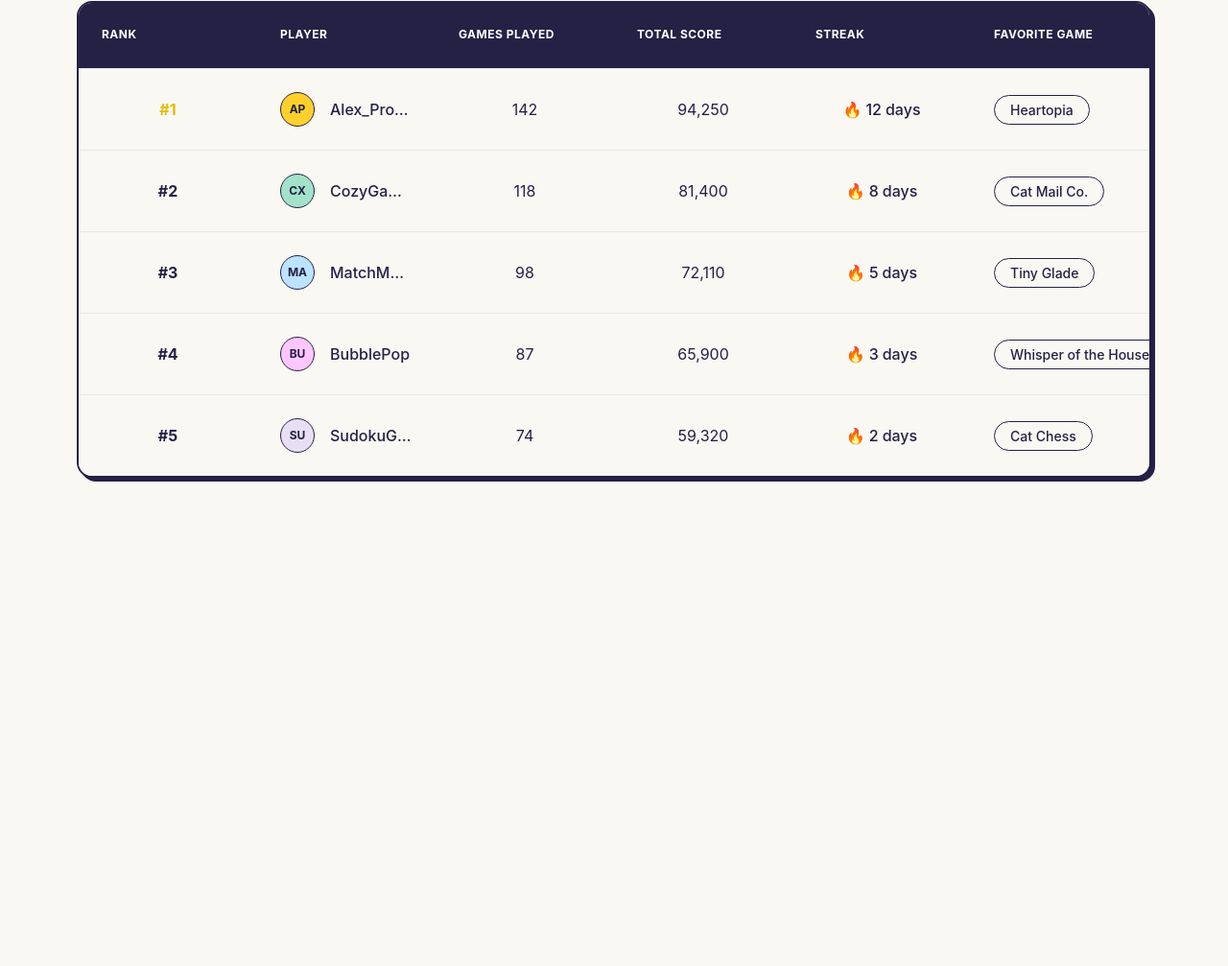
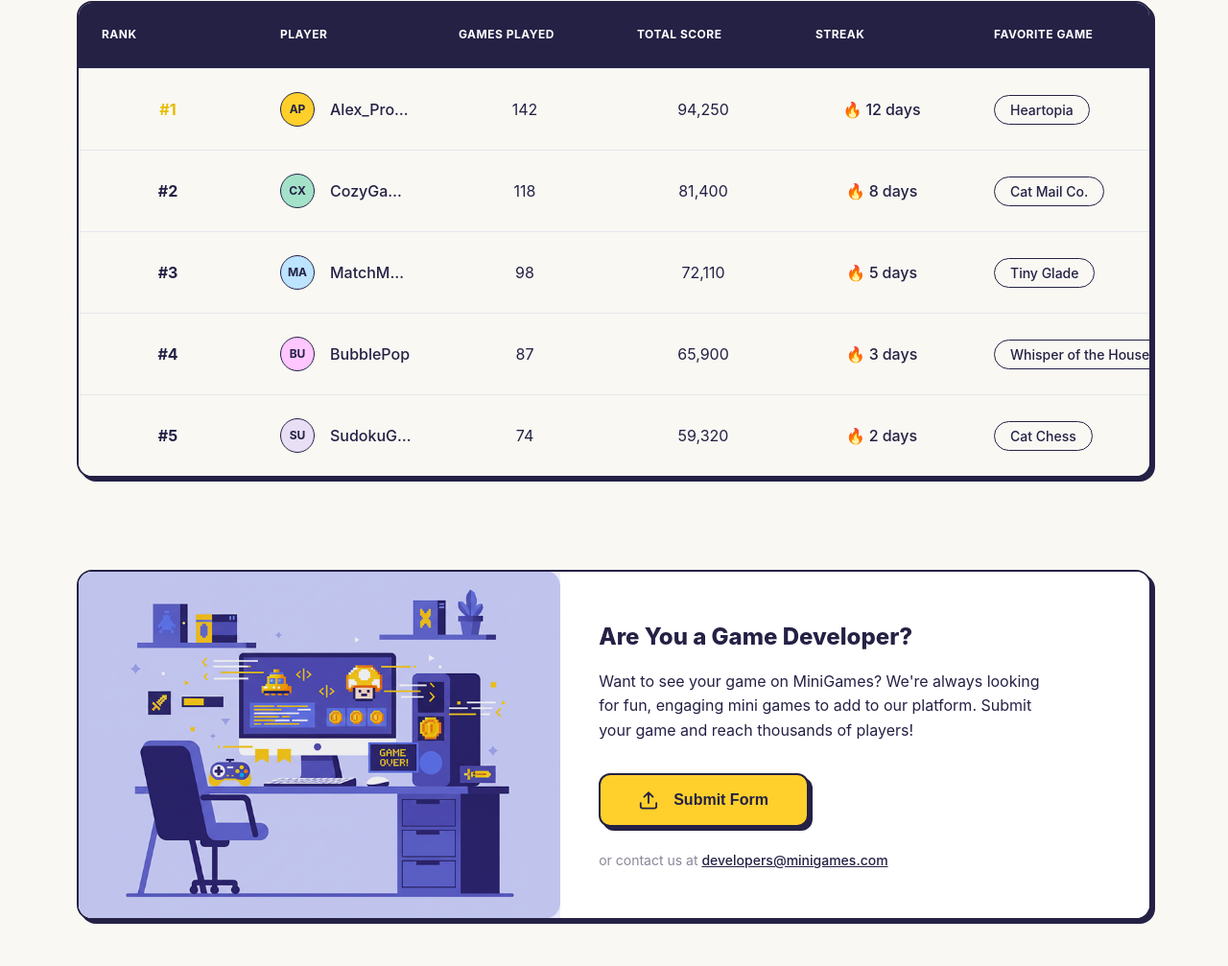
Before and after one commit to abnzrdev/minigames, a website built with Vite: page index.html in a window 1280 px wide. Shown: the part 1439-2446 px from the top of the page at 96% size. Before the commit the page ends 1985 px from the top, so only its background shows below. Built offline with nearby package versions, Linux system fonts and the light colour scheme.

Commit message:
feat: implement game developer CTA section

```diff
--- /dev/null
+++ b/src/components/GameDev.ts
@@ -0,0 +1,43 @@
+import developerCtaArt from '../assets/games/developer-cta-art.png';
+import uploadIcon from '../assets/games/upload-game-icon.svg';
+
+export function renderGameDev(): HTMLElement {
+  const section = document.createElement('section');
+  section.className = 'game-dev';
+  section.id = 'game-dev';
+  section.setAttribute('aria-labelledby', 'game-dev-heading');
+
+  section.innerHTML = `
+    <div class="layout-container">
+      <div class="game-dev__layout">
+        <div class="game-dev__art" aria-hidden="true">
+          <img
+            class="game-dev__art-image"
+            src="${developerCtaArt}"
+            width="720"
+            height="520"
+            alt=""
+          />
+        </div>
+
+        <div class="game-dev__panel">
+          <h2 class="game-dev__heading" id="game-dev-heading">Are You a Game Developer?</h2>
+          <p class="game-dev__text">
+            Want to see your game on MiniGames? We&apos;re always looking for fun, engaging mini
+            games to add to our platform. Submit your game and reach thousands of players!
+          </p>
+          <button type="button" class="game-dev__cta">
+            <img src="${uploadIcon}" width="20" height="20" alt="" class="game-dev__cta-icon" />
+            Submit Form
+          </button>
+          <p class="game-dev__note">
+            or contact us at
+            <a href="mailto:developers@minigames.com" class="game-dev__email">developers@minigames.com</a>
+          </p>
+        </div>
+      </div>
+    </div>
+  `;
+
+  return section;
+}
--- a/src/main.ts
+++ b/src/main.ts
@@ -3,6 +3,7 @@ import { renderHeader } from './components/Header';
 import { renderHero } from './components/Hero';
 import { renderCarousel } from './components/Carousel';
 import { renderLeaderboard } from './components/Leaderboard';
+import { renderGameDev } from './components/GameDev';
 
 const app = document.getElementById('app');
 if (app) {
@@ -11,4 +12,5 @@ if (app) {
   app.appendChild(renderHero());
   app.appendChild(renderCarousel());
   app.appendChild(renderLeaderboard());
+  app.appendChild(renderGameDev());
 }
--- /dev/null
+++ b/src/styles/components/_game-dev.scss
@@ -0,0 +1,134 @@
+@use '../abstracts/tokens' as *;
+@use '../abstracts/breakpoints' as *;
+
+.game-dev {
+  padding-block: $size-6;
+  background-color: $color-bg;
+
+  &__layout {
+    display: grid;
+    gap: $size-3;
+
+    @media (min-width: $breakpoint-tablet) {
+      gap: 0;
+      align-items: stretch;
+      overflow: hidden;
+      background-color: $color-surface;
+      border: 2px solid $color-on-primary;
+      border-radius: $corner-large;
+      box-shadow: $shadow-level-1;
+      grid-template-columns: minmax(0, 0.45fr) minmax(0, 0.55fr);
+      min-height: calc($size-15 + $size-3);
+    }
+  }
+
+  &__art {
+    overflow: hidden;
+    min-height: $size-12;
+    background-color: $color-secondary;
+    border: 2px solid $color-on-primary;
+    border-radius: $corner-large;
+    box-shadow: $shadow-level-1;
+
+    @media (min-width: $breakpoint-tablet) {
+      border: 0;
+      border-radius: 0;
+      box-shadow: none;
+    }
+  }
+
+  &__art-image {
+    width: 100%;
+    height: 100%;
+    min-height: $size-12;
+    object-fit: cover;
+    object-position: center;
+    display: block;
+  }
+
+  &__panel {
+    display: flex;
+    flex-direction: column;
+    justify-content: center;
+    padding: $size-5 $size-4;
+    background-color: $color-surface;
+    border: 2px solid $color-on-primary;
+    border-radius: $corner-large;
+    box-shadow: $shadow-level-1;
+
+    @media (min-width: $breakpoint-tablet) {
+      padding: $size-6 $size-5;
+      border: 0;
+      border-radius: 0;
+      box-shadow: none;
+    }
+  }
+
+  &__heading {
+    font-size: $font-headline-medium;
+    font-weight: $font-weight-extra-bold;
+    color: $color-on-primary;
+    margin-bottom: $size-2;
+    max-width: 24ch;
+  }
+
+  &__text {
+    font-size: $font-body-medium;
+    color: $color-on-primary;
+    margin-bottom: $size-4;
+    max-width: 46ch;
+    line-height: $line-height-relaxed;
+  }
+
+  &__cta {
+    display: inline-flex;
+    align-items: center;
+    justify-content: center;
+    gap: $size-2;
+    width: fit-content;
+    min-width: calc($size-11 + $size-9);
+    min-height: $size-7;
+    padding: $size-2 $size-5;
+    font-size: $font-label-extra-large;
+    font-weight: $font-weight-bold;
+    color: $color-on-primary;
+    background-color: $color-primary;
+    border: 2px solid $color-on-primary;
+    border-radius: $corner-medium;
+    box-shadow: $shadow-level-1;
+    cursor: pointer;
+    transition:
+      background-color 0.2s ease,
+      transform 0.2s ease;
+
+    &:hover {
+      background-color: $color-primary-high;
+    }
+
+    &:active {
+      transform: translate($size-025, $size-025);
+      box-shadow: none;
+    }
+  }
+
+  &__cta-icon {
+    flex-shrink: 0;
+  }
+
+  &__note {
+    margin-top: $size-3;
+    font-size: $font-body-small;
+    color: $color-nav-muted;
+    line-height: $line-height-normal;
+  }
+
+  &__email {
+    color: $color-on-primary;
+    font-weight: $font-weight-medium;
+    text-decoration: underline;
+
+    &:hover {
+      color: $color-tertiary;
+    }
+  }
+}
--- a/src/styles/main.scss
+++ b/src/styles/main.scss
@@ -4,6 +4,7 @@
 @use 'components/hero';
 @use 'components/carousel';
 @use 'components/leaderboard';
+@use 'components/game-dev';
 
 // --- Global Base Styles ---
 * {
```
Also changed, not shown: src/assets/games/developer-cta-art.png (added), src/assets/games/upload-game-icon.svg (added).
